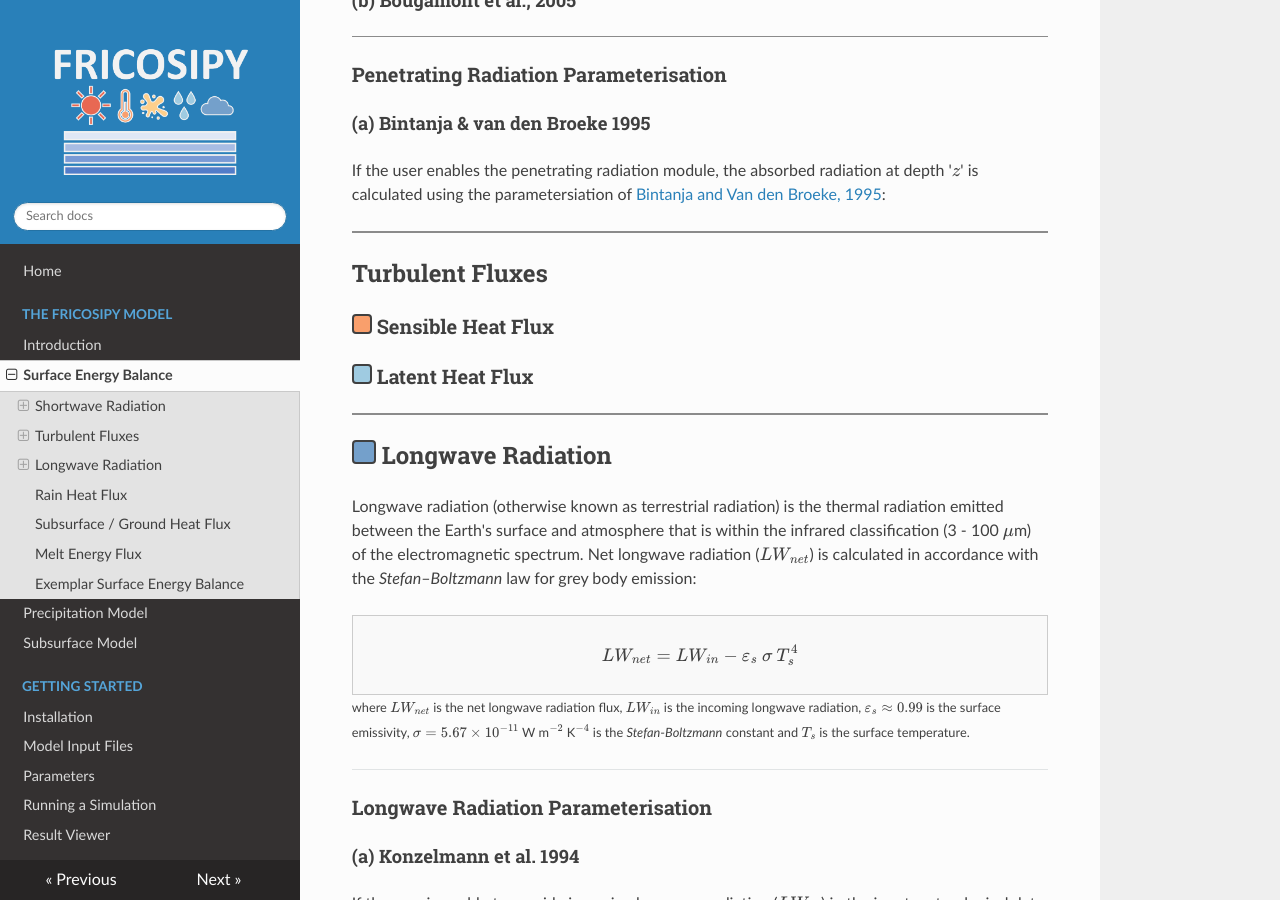
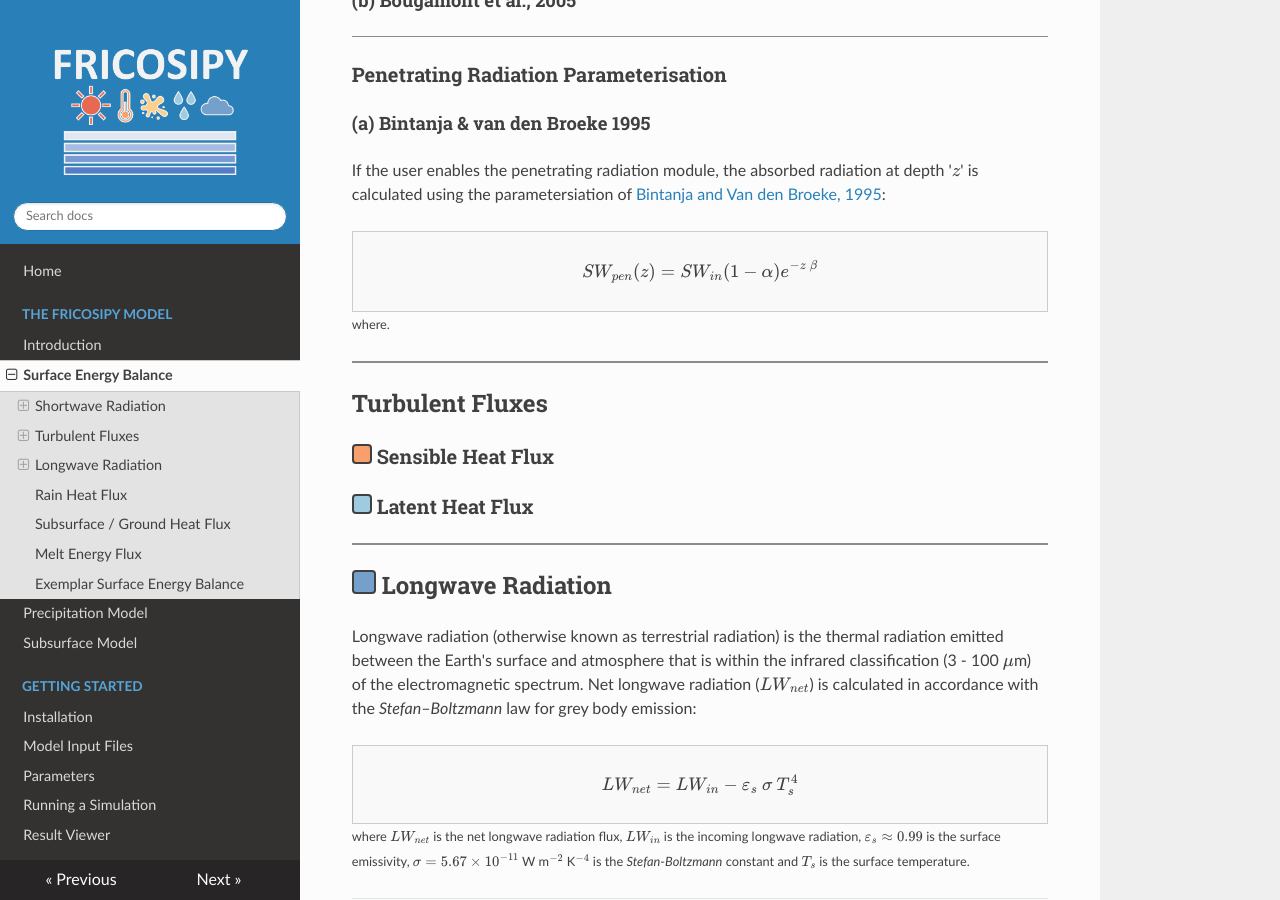
Before and after one commit to MarcusGastaldello/FRICOSIPY, an MkDocs documentation site: the page built from docs/surface_energy_balance.md, in a window 1280 px wide and 900 px high, scrolled down 2204 px. Built offline with MkDocs 1.6.1, drawn with Linux system fonts in a browser that asks for light colours; nearby versions of some CDN libraries.

Commit message:
Update surface_energy_balance.md

```diff
--- a/docs/surface_energy_balance.md
+++ b/docs/surface_energy_balance.md
@@ -80,6 +80,13 @@ The net shortwave radiation ($SW_{net}$) entering the energy balance is calculat
 
 If the user enables the penetrating radiation module, the absorbed radiation at depth '$z$' is calculated using the parametersiation of [Bintanja and Van den Broeke, 1995](https://doi.org/10.1175/1520-0450(1995)034%3C0902:TSEBOA%3E2.0.CO;2):
 
+<div style="border:1px solid #ccc; padding:10px; background:#f9f9f9;">
+$$
+SW_{pen} (z) = SW_{in} (1 - \alpha) e^{-z \: \beta}
+$$
+</div>
+<small>where.</small>
+
 <hr style="height:2px; background-color:#8b8b8b; border:none;" />
 
 ## Turbulent Fluxes
```
